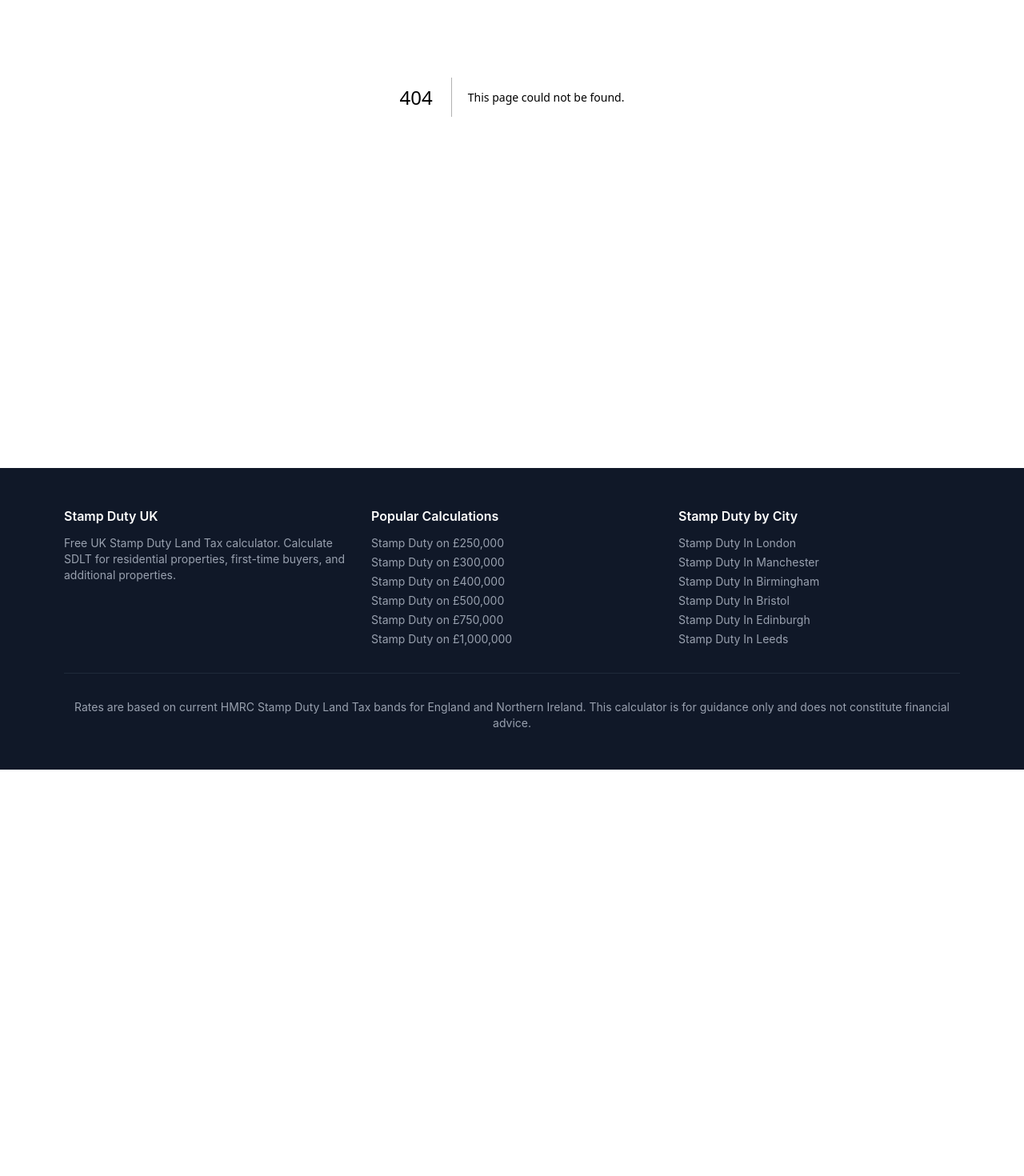
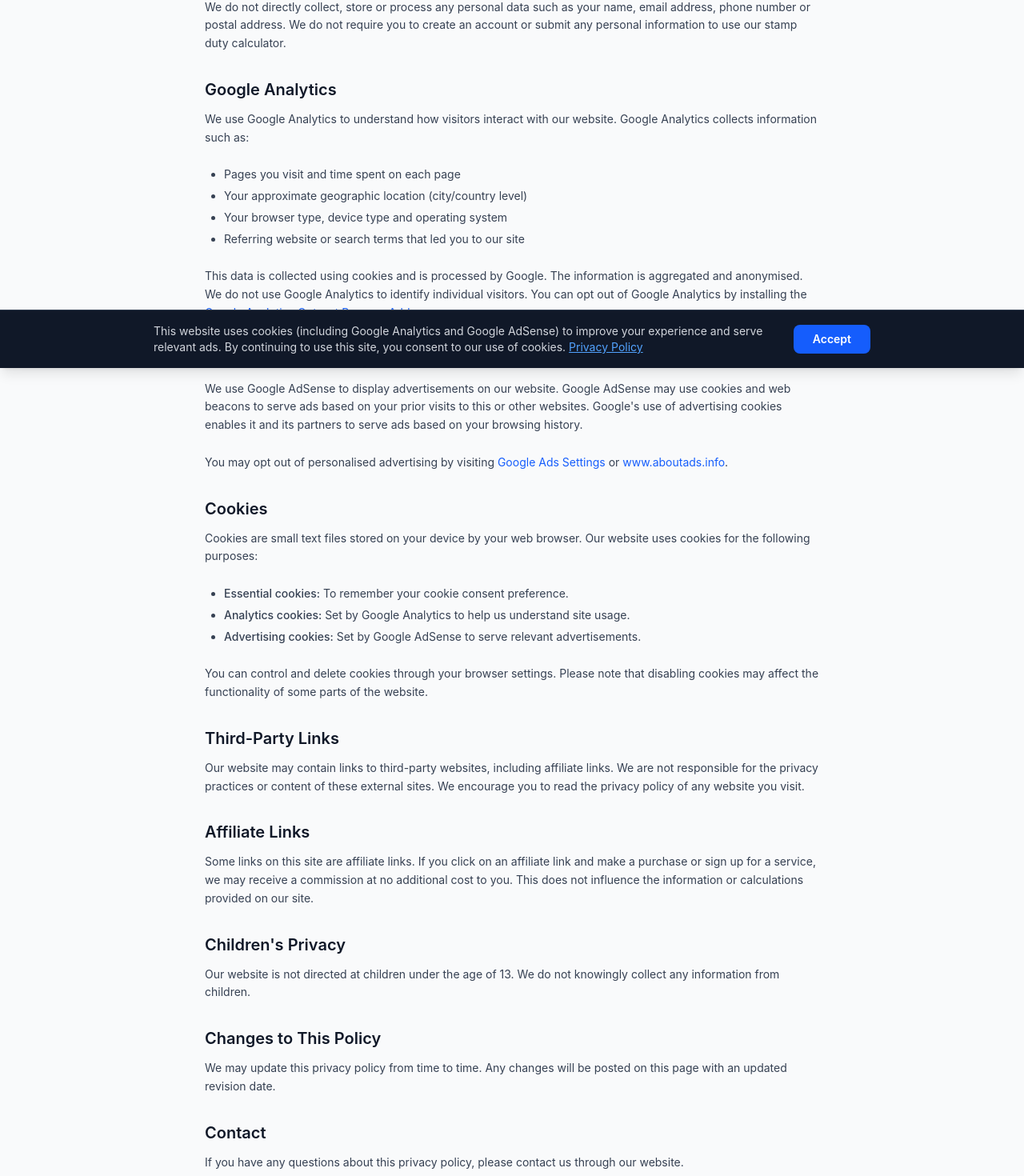
Before and after one commit to larrynz345/stampdutyuk, a Next.js app: page /privacy in a window 1280 px wide. Before the commit this address had no page. Shown: the part 340-1810 px from the top of the page at 80% size. Before the commit the page ends 1302 px from the top, so only its background shows below. Built offline with nearby package versions, Linux system fonts and the light colour scheme.

Commit message:
Add disclaimer, affiliate disclosure, privacy policy, and cookie consent banner

```diff
--- a/src/app/layout.tsx
+++ b/src/app/layout.tsx
@@ -2,6 +2,7 @@ import type { Metadata } from "next";
 import "./globals.css";
 import Header from "@/components/Header";
 import Footer from "@/components/Footer";
+import CookieConsent from "@/components/CookieConsent";
 
 export const metadata: Metadata = {
   title: {
@@ -25,6 +26,7 @@ export default function RootLayout({ children }: { children: React.ReactNode })
         <Header />
         <main className="flex-1">{children}</main>
         <Footer />
+        <CookieConsent />
       </body>
     </html>
   );
--- /dev/null
+++ b/src/app/privacy/page.tsx
@@ -0,0 +1,102 @@
+import type { Metadata } from "next";
+import Link from "next/link";
+
+export const metadata: Metadata = {
+  title: "Privacy Policy",
+  description: "Privacy policy for Stamp Duty UK. Learn how we use cookies, Google Analytics, and Google AdSense.",
+  alternates: { canonical: "/privacy" },
+};
+
+export default function PrivacyPage() {
+  return (
+    <div className="py-8 md:py-12 px-4">
+      <div className="max-w-3xl mx-auto">
+        <Link href="/" className="text-sm text-blue-600 hover:underline mb-4 inline-block">
+          &larr; Back to calculator
+        </Link>
+        <h1 className="text-3xl md:text-4xl font-bold text-gray-900 mb-8">Privacy Policy</h1>
+
+        <div className="prose prose-gray max-w-none space-y-6 text-gray-700 text-sm leading-relaxed">
+          <p>
+            Last updated: March 2026. This privacy policy explains how Stamp Duty UK (&quot;we&quot;, &quot;us&quot;, &quot;our&quot;) handles information when you visit our website.
+          </p>
+
+          <h2 className="text-xl font-semibold text-gray-900 mt-8 mb-3">Information We Collect</h2>
+          <p>
+            We do not directly collect, store or process any personal data such as your name, email address, phone number or postal address. We do not require you to create an account or submit any personal information to use our stamp duty calculator.
+          </p>
+
+          <h2 className="text-xl font-semibold text-gray-900 mt-8 mb-3">Google Analytics</h2>
+          <p>
+            We use Google Analytics to understand how visitors interact with our website. Google Analytics collects information such as:
+          </p>
+          <ul className="list-disc pl-6 space-y-1">
+            <li>Pages you visit and time spent on each page</li>
+            <li>Your approximate geographic location (city/country level)</li>
+            <li>Your browser type, device type and operating system</li>
+            <li>Referring website or search terms that led you to our site</li>
+          </ul>
+          <p>
+            This data is collected using cookies and is processed by Google. The information is aggregated and anonymised. We do not use Google Analytics to identify individual visitors. You can opt out of Google Analytics by installing the{" "}
+            <a href="https://tools.google.com/dlpage/gaoptout" target="_blank" rel="noopener noreferrer" className="text-blue-600 hover:underline">
+              Google Analytics Opt-out Browser Add-on
+            </a>.
+          </p>
+
+          <h2 className="text-xl font-semibold text-gray-900 mt-8 mb-3">Google AdSense</h2>
+          <p>
+            We use Google AdSense to display advertisements on our website. Google AdSense may use cookies and web beacons to serve ads based on your prior visits to this or other websites. Google&apos;s use of advertising cookies enables it and its partners to serve ads based on your browsing history.
+          </p>
+          <p>
+            You may opt out of personalised advertising by visiting{" "}
+            <a href="https://www.google.com/settings/ads" target="_blank" rel="noopener noreferrer" className="text-blue-600 hover:underline">
+              Google Ads Settings
+            </a>{" "}
+            or{" "}
+            <a href="https://www.aboutads.info/choices/" target="_blank" rel="noopener noreferrer" className="text-blue-600 hover:underline">
+              www.aboutads.info
+            </a>.
+          </p>
+
+          <h2 className="text-xl font-semibold text-gray-900 mt-8 mb-3">Cookies</h2>
+          <p>
+            Cookies are small text files stored on your device by your web browser. Our website uses cookies for the following purposes:
+          </p>
+          <ul className="list-disc pl-6 space-y-1">
+            <li><span className="font-medium">Essential cookies:</span> To remember your cookie consent preference.</li>
+            <li><span className="font-medium">Analytics cookies:</span> Set by Google Analytics to help us understand site usage.</li>
+            <li><span className="font-medium">Advertising cookies:</span> Set by Google AdSense to serve relevant advertisements.</li>
+          </ul>
+          <p>
+            You can control and delete cookies through your browser settings. Please note that disabling cookies may affect the functionality of some parts of the website.
+          </p>
+
+          <h2 className="text-xl font-semibold text-gray-900 mt-8 mb-3">Third-Party Links</h2>
+          <p>
+            Our website may contain links to third-party websites, including affiliate links. We are not responsible for the privacy practices or content of these external sites. We encourage you to read the privacy policy of any website you visit.
+          </p>
+
+          <h2 className="text-xl font-semibold text-gray-900 mt-8 mb-3">Affiliate Links</h2>
+          <p>
+            Some links on this site are affiliate links. If you click on an affiliate link and make a purchase or sign up for a service, we may receive a commission at no additional cost to you. This does not influence the information or calculations provided on our site.
+          </p>
+
+          <h2 className="text-xl font-semibold text-gray-900 mt-8 mb-3">Children&apos;s Privacy</h2>
+          <p>
+            Our website is not directed at children under the age of 13. We do not knowingly collect any information from children.
+          </p>
+
+          <h2 className="text-xl font-semibold text-gray-900 mt-8 mb-3">Changes to This Policy</h2>
+          <p>
+            We may update this privacy policy from time to time. Any changes will be posted on this page with an updated revision date.
+          </p>
+
+          <h2 className="text-xl font-semibold text-gray-900 mt-8 mb-3">Contact</h2>
+          <p>
+            If you have any questions about this privacy policy, please contact us through our website.
+          </p>
+        </div>
+      </div>
+    </div>
+  );
+}
--- /dev/null
+++ b/src/components/CookieConsent.tsx
@@ -0,0 +1,40 @@
+"use client";
+
+import { useState, useEffect } from "react";
+import Link from "next/link";
+
+export default function CookieConsent() {
+  const [visible, setVisible] = useState(false);
+
+  useEffect(() => {
+    if (!localStorage.getItem("cookie-consent")) {
+      setVisible(true);
+    }
+  }, []);
+
+  function accept() {
+    localStorage.setItem("cookie-consent", "accepted");
+    setVisible(false);
+  }
+
+  if (!visible) return null;
+
+  return (
+    <div className="fixed bottom-0 inset-x-0 z-50 bg-gray-900 border-t border-gray-700 p-4 shadow-lg">
+      <div className="max-w-4xl mx-auto flex flex-col sm:flex-row items-center gap-4">
+        <p className="text-sm text-gray-300 flex-1">
+          This website uses cookies (including Google Analytics and Google AdSense) to improve your experience and serve relevant ads. By continuing to use this site, you consent to our use of cookies.{" "}
+          <Link href="/privacy" className="underline text-blue-400 hover:text-blue-300">
+            Privacy Policy
+          </Link>
+        </p>
+        <button
+          onClick={accept}
+          className="px-6 py-2 bg-blue-600 text-white text-sm font-semibold rounded-lg hover:bg-blue-700 transition-colors shrink-0"
+        >
+          Accept
+        </button>
+      </div>
+    </div>
+  );
+}
--- a/src/components/Footer.tsx
+++ b/src/components/Footer.tsx
@@ -37,11 +37,17 @@ export default function Footer() {
             </ul>
           </div>
         </div>
-        <div className="border-t border-gray-800 mt-8 pt-8 text-sm text-center">
+
+        <div className="border-t border-gray-800 mt-8 pt-8 space-y-4 text-xs text-gray-500">
           <p>
-            Rates are based on current HMRC Stamp Duty Land Tax bands for England and Northern Ireland.
-            This calculator is for guidance only and does not constitute financial advice.
+            <span className="text-gray-400 font-semibold">Disclaimer:</span> This calculator is for guidance purposes only and does not constitute financial, legal or tax advice. Stamp duty calculations are based on current HMRC, Revenue Scotland and Welsh Revenue Authority rates. Always consult a qualified solicitor or financial adviser before making property decisions. We endeavour to keep information accurate and up to date but accept no liability for errors or omissions.
           </p>
+          <p>
+            <span className="text-gray-400 font-semibold">Affiliate Disclosure:</span> Some links on this site are affiliate links. If you use them we may earn a commission at no extra cost to you.
+          </p>
+          <div className="flex items-center justify-center gap-4 pt-4 text-gray-500">
+            <Link href="/privacy" className="hover:text-white transition-colors">Privacy Policy</Link>
+          </div>
         </div>
       </div>
     </footer>
```
Also changed, not shown: .claude/settings.local.json, 1 other file (tests, documents, lock files or other folders).
